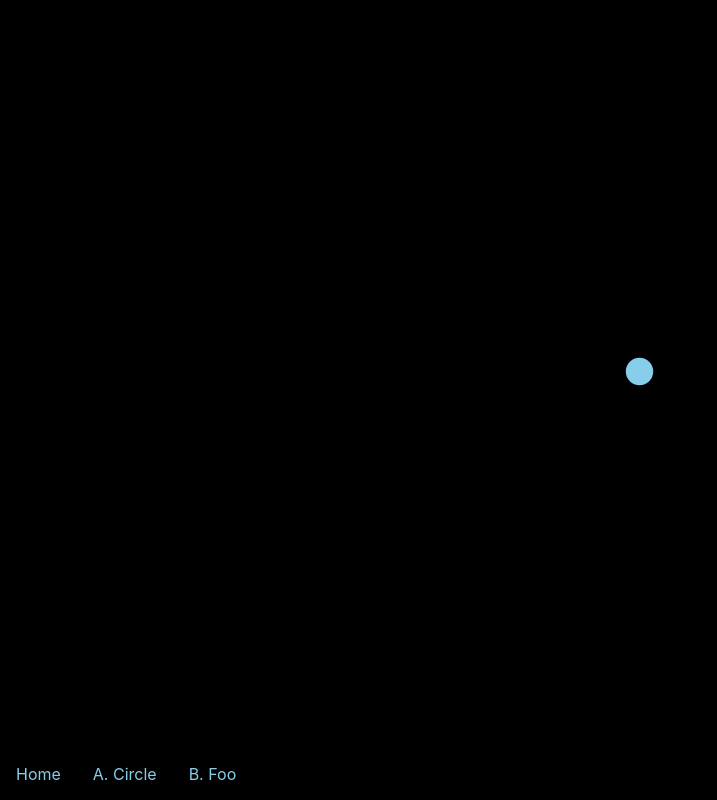
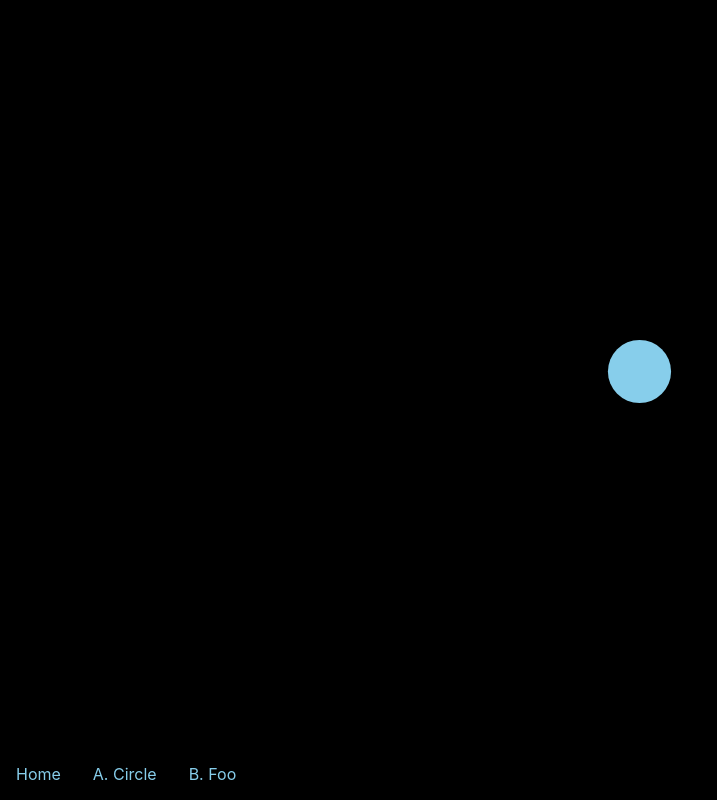
Before and after one commit to bighill/canvas-journal, a React (Create React App) app: page / in a window 1280 px wide. Both pictures are taken after a click on the element "A. Circle". Shown: the whole page, without its empty margins (0-717 px from the left). Built offline with nearby package versions, Linux system fonts and the light colour scheme.

Commit message:
Init click handler.

```diff
--- a/src/component/Canvas.tsx
+++ b/src/component/Canvas.tsx
@@ -3,18 +3,26 @@ import { FC, useContext, useEffect, useRef } from "react";
 import JournalContext from "../JournalContext";
 
 interface Props {
-  draw: (ctx: CanvasRenderingContext2D, frameCount: number) => void;
+  draw: (ctx: CanvasRenderingContext2D, clickEv: MouseEvent | null) => void;
 }
 
 const Canvas: FC<Props> = ({ draw }) => {
   const { width, height } = useContext(JournalContext);
   const canvasRef = useRef(null);
 
+  // TODO listen for resize
+
   useEffect(() => {
     const canvas = canvasRef.current as unknown as HTMLCanvasElement;
     let context: CanvasRenderingContext2D | null;
-    let frameCount = 0;
     let animationFrameId: number;
+    let clickEv: MouseEvent | null = null;
+
+    const handleClick = (ev: MouseEvent) => {
+      clickEv = ev;
+    };
+
+    canvas.addEventListener("click", handleClick);
 
     const w = width - 1;
     const h = height - 5;
@@ -24,10 +32,10 @@ const Canvas: FC<Props> = ({ draw }) => {
     canvas.style.height = h + "px";
 
     const render = () => {
-      frameCount++;
       if (context) {
-        draw(context, frameCount);
+        draw(context, clickEv);
       }
+      clickEv = null;
       animationFrameId = window.requestAnimationFrame(render);
     };
 
@@ -42,6 +50,7 @@ const Canvas: FC<Props> = ({ draw }) => {
 
     return () => {
       window.cancelAnimationFrame(animationFrameId);
+      canvas.removeEventListener("click", handleClick);
     };
   }, [draw, width, height]);
 
--- a/src/journal/AlphaCircle.tsx
+++ b/src/journal/AlphaCircle.tsx
@@ -1,23 +1,43 @@
 import Canvas from "../component/Canvas";
 
+interface Data {
+  delta: number;
+  deltaUp: boolean;
+  speed: number;
+}
+
+const data: Data = {
+  delta: 0,
+  deltaUp: true,
+  // speed: 1.0,
+  // speed: 0.5,
+  speed: 0.1,
+};
+
 const AlphaCircle = () => {
-  const drawAnimCircle = (
-    ctx: CanvasRenderingContext2D,
-    frameCount: number
-  ) => {
+  const drawAnimCircle = (ctx: CanvasRenderingContext2D) => {
     const w = ctx.canvas.width;
     const h = ctx.canvas.height;
+
+    // TODO put this delta logic somewhere shared
+
+    if (data.delta >= 10) {
+      data.deltaUp = false;
+    }
+    if (data.delta <= 0) {
+      data.deltaUp = true;
+    }
+
+    data.delta = data.deltaUp
+      ? data.delta + data.speed
+      : data.delta - data.speed;
+
+    // TODO listen for click to change speed
 
     ctx.clearRect(0, 0, w, h);
     ctx.fillStyle = "skyblue";
     ctx.beginPath();
-    ctx.arc(
-      w / 2,
-      h / 2,
-      20 * Math.sin(frameCount * 0.05) ** 2,
-      0,
-      2 * Math.PI
-    );
+    ctx.arc(w / 2, h / 2, 22 + data.delta * 3, 0, 2 * Math.PI);
     ctx.fill();
   };
 
--- a/src/journal/BravoFoo/BravoFoo.tsx
+++ b/src/journal/BravoFoo/BravoFoo.tsx
@@ -1,6 +1,6 @@
 import Canvas from "../../component/Canvas";
-import draw from "./draw";
+import bravoFoo from "./bravoFoo";
 
-const BravoFoo = () => <Canvas draw={draw} />;
+const BravoFoo = () => <Canvas draw={bravoFoo} />;
 
 export default BravoFoo;
--- a/src/journal/BravoFoo/draw.ts
+++ b/src/journal/BravoFoo/bravoFoo.ts
@@ -19,23 +19,34 @@ const data: Data = {
   delta: 0,
   deltaUp: true,
   variant: variant.STATIC,
-  // variant: variant.SHAKE_X,
-  // variant: variant.SHAKE_Y,
-  // variant: variant.REVOLVE,
 };
 
-const draw = (ctx: CanvasRenderingContext2D, frameCount: number) => {
+const bravoFoo = (
+  ctx: CanvasRenderingContext2D,
+  clickEv: MouseEvent | null
+) => {
   const w = ctx.canvas.width;
   const h = ctx.canvas.height;
-
-  ctx.clearRect(0, 0, w, h);
 
   const xSpace = Math.floor(w / data.gridNum);
   const ySpace = Math.floor(h / data.gridNum);
 
-  // TODO
-  // listen for click
-  // toggle variant
+  ctx.clearRect(0, 0, w, h);
+
+  if (clickEv) {
+    switch (data.variant) {
+      case variant.STATIC:
+      default:
+        data.variant = variant.SHAKE_X;
+        break;
+      case variant.SHAKE_X:
+        data.variant = variant.SHAKE_Y;
+        break;
+      case variant.SHAKE_Y:
+        data.variant = variant.STATIC;
+        break;
+    }
+  }
 
   if (data.delta === 10) {
     data.deltaUp = false;
@@ -67,4 +78,4 @@ const draw = (ctx: CanvasRenderingContext2D, frameCount: number) => {
   }
 };
 
-export default draw;
+export default bravoFoo;
```
